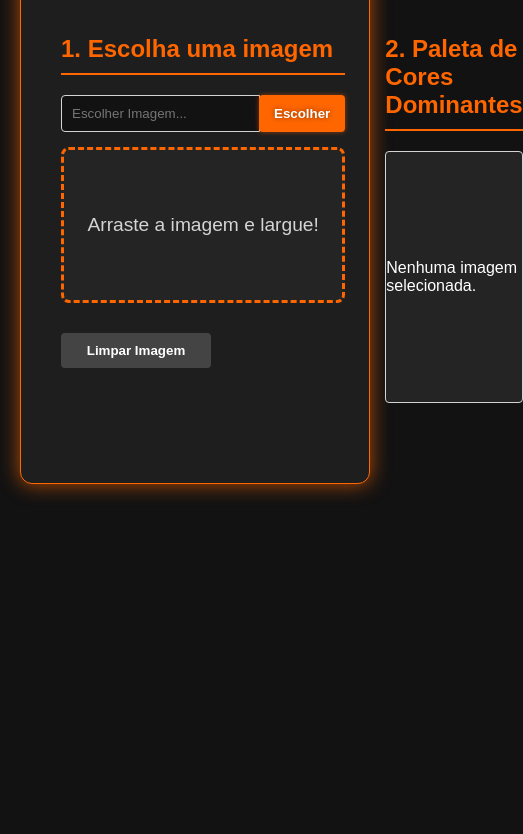
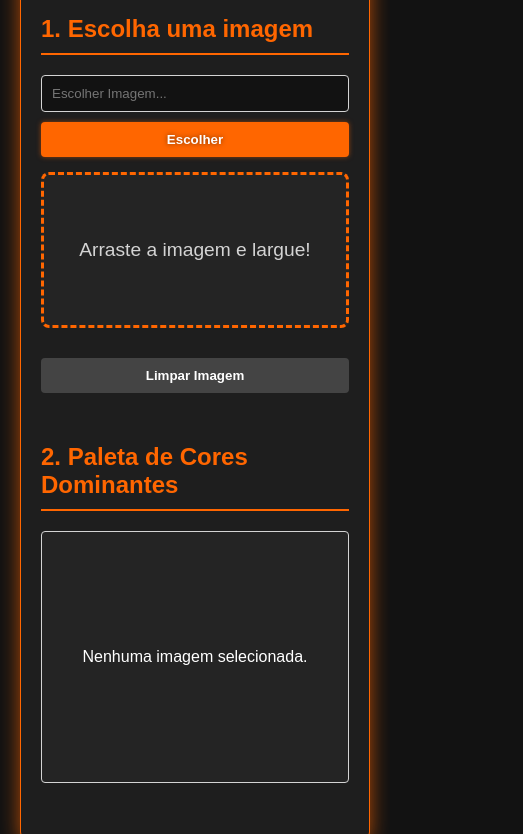
Before and after one commit to felipegoulart06-lab/IDENTIFICADOR-DE-CORES-RGB, a plain HTML site: page index.html in a window 390 px wide. Shown: the part 171-1005 px from the top of the page, 523 px wide, since content can reach past the window. Before the commit the page ends 844 px from the top, so only its background shows below. Drawn offline with Linux system fonts and the light colour scheme; a script that the page names is missing.

Commit message:
Update style.css

```diff
--- a/style.css
+++ b/style.css
@@ -32,10 +32,10 @@ body {
     color: var(--cor-principal);
     text-align: center;
     margin-bottom: 30px;
-    /* LINHA ATUALIZADA: Sombra de texto removida */
     text-shadow: none;
 }
 
+/* Layout de Duas Colunas para Desktop/Tablet */
 .conteudo-duas-colunas {
     display: flex;
     gap: 40px;
@@ -82,13 +82,11 @@ body {
     color: var(--cor-texto);
     text-shadow: 0 0 5px rgba(0, 0, 0, 0.5);
     border-radius: 4px;
-    margin-left: -1px; /* Ajuste visual */
-    /* Box shadow menor no botão, usando a cor nova */
+    margin-left: -1px;
     box-shadow: 0 0 5px rgba(255, 102, 0, 0.5);
 }
 
 .btn-laranja-neon:hover {
-    /* Laranja ligeiramente mais claro no hover */
     background-color: #FF771A;
 }
 
@@ -109,7 +107,6 @@ body {
 /* --- Área de Drag and Drop --- */
 
 .drop-area {
-    /* Borda tracejada usa o novo laranja */
     border: 3px dashed var(--cor-borda-neon);
     border-radius: 8px;
     height: 150px;
@@ -125,7 +122,6 @@ body {
 
 .drop-area.highlight {
     background-color: #333333;
-    /* Highlight usa o novo laranja */
     border-color: var(--cor-principal);
     color: var(--cor-principal);
 }
@@ -189,6 +185,64 @@ body {
     margin-top: 20px;
     text-align: center;
     font-weight: bold;
-    /* Mensagem de status usa o novo laranja */
     color: var(--cor-principal);
 }
+
+/* ======================================================= */
+/* --- MEDIA QUERIES (RESPONSIVIDADE PARA TELEFONES) --- */
+/* ======================================================= */
+
+@media (max-width: 768px) {
+
+    /* 1. Empilhamento das colunas */
+    .conteudo-duas-colunas {
+        flex-direction: column;
+        gap: 30px; /* Reduz a distância entre os blocos */
+    }
+
+    /* 2. Padding geral menor para usar mais espaço */
+    .container-principal {
+        padding: 20px;
+    }
+
+    /* 3. Títulos menores para telas pequenas */
+    .coluna-upload h2, .coluna-paleta h2 {
+        font-size: 1.5em;
+    }
+
+    /* 4. Input e botão de escolher devem ocupar a largura total */
+    .input-container {
+        flex-direction: column;
+    }
+
+    #file-name {
+        border-radius: 4px; /* Remove o ajuste de canto */
+        margin-bottom: 10px;
+    }
+
+    .btn-laranja-neon {
+        border-radius: 4px;
+        margin-left: 0;
+    }
+
+    /* 5. Centraliza o botão 'Limpar' */
+    .btn-limpar {
+        max-width: none;
+        width: 100%;
+    }
+
+    /* 6. Quadrados de cor ligeiramente menores para caber mais na linha */
+    .cor-quadrado {
+        width: 65px;
+        height: 65px;
+    }
+
+}
+
+@media (max-width: 480px) {
+    /* 7. Ajuste fino em telas muito pequenas */
+    .cor-quadrado {
+        width: 55px;
+        height: 55px;
+    }
+}
```
